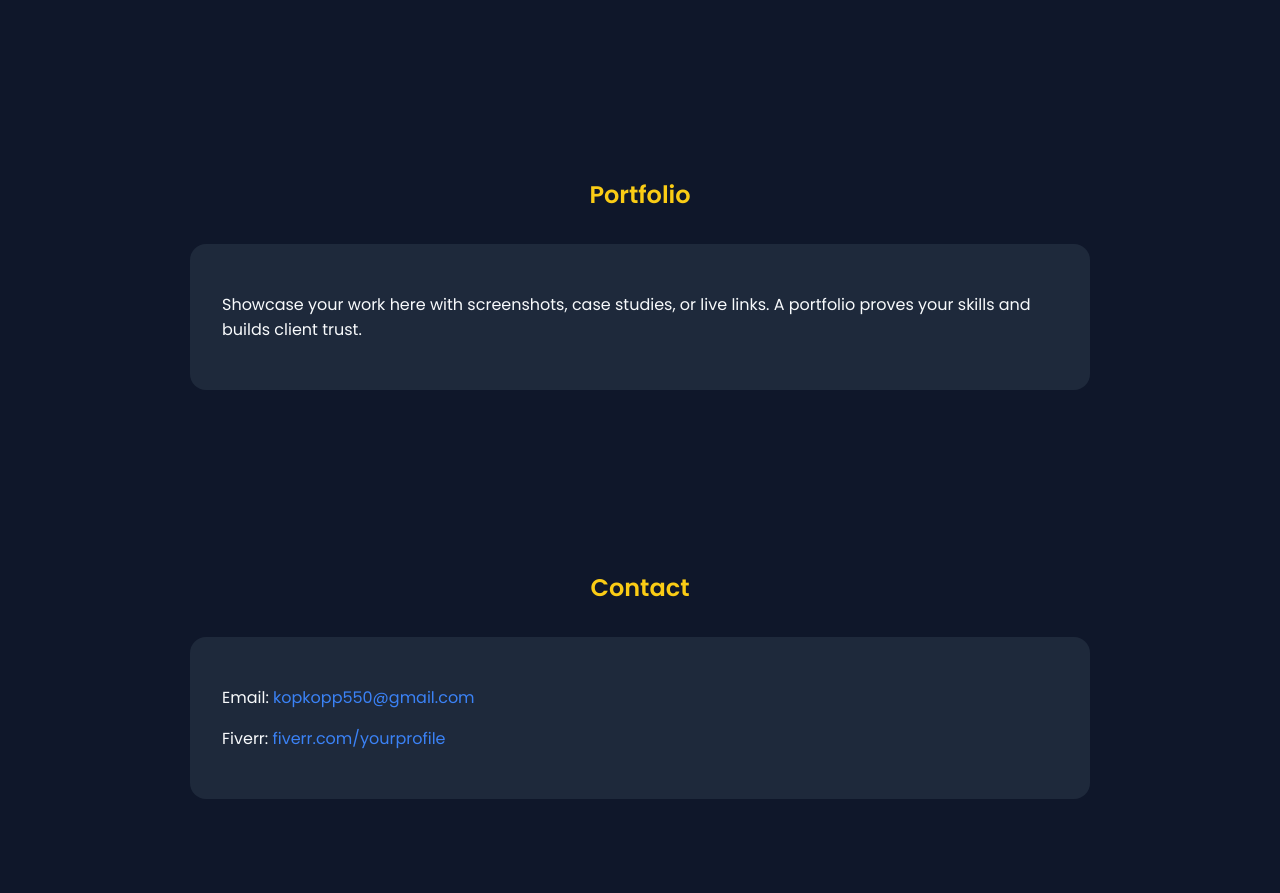
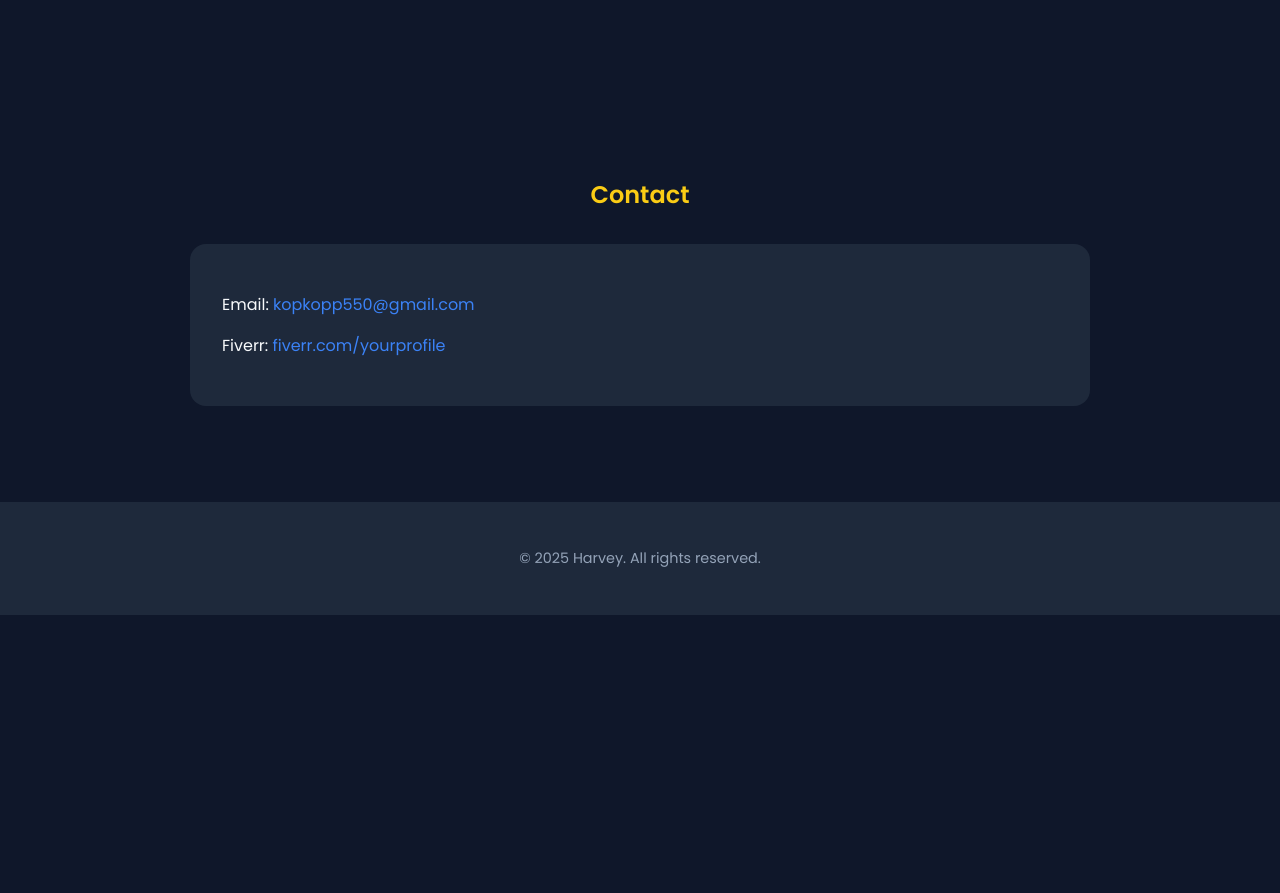
Before and after one commit to l1000-dev01/Portfolio, a plain HTML site: page index.html in a window 1280 px wide. Shown: the part 1450-2343 px from the top of the page. After the commit the page ends 2065 px from the top, so only its background shows below. Drawn offline with Linux system fonts and the light colour scheme.

Commit message:
Update index.html

```diff
--- a/index.html
+++ b/index.html
@@ -115,14 +115,6 @@ footer { text-align: center; padding: 2rem; background: #1e293b; color: #94a3b8;
   </div>
 </section>
 
-<section id="portfolio">
-  <h2>Portfolio</h2>
-  <div class="card">
-    <p>Showcase your work here with screenshots, case studies, or live links.
-    A portfolio proves your skills and builds client trust.</p>
-  </div>
-</section>
-
 <section id="contact">
   <h2>Contact</h2>
   <div class="card">
```
